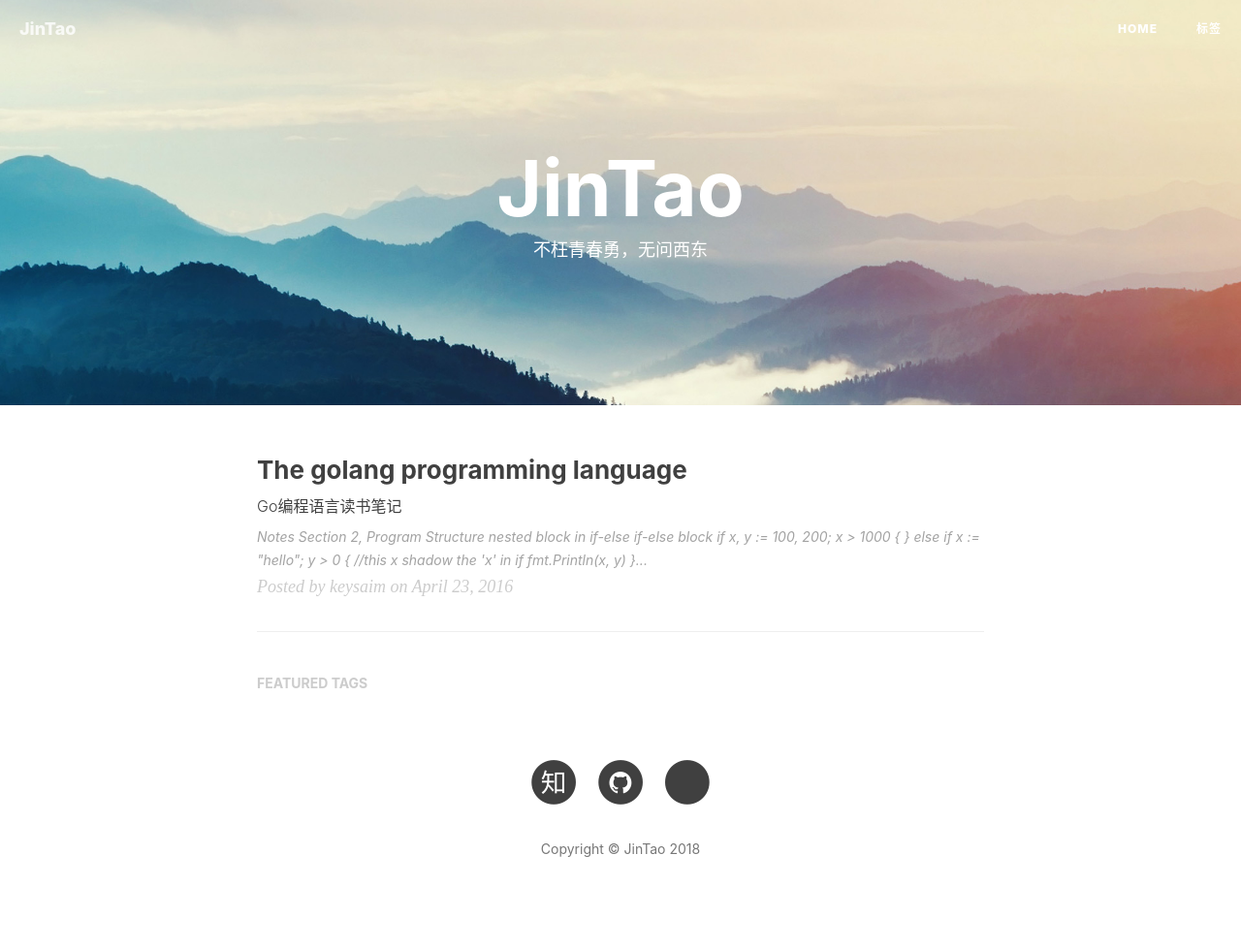
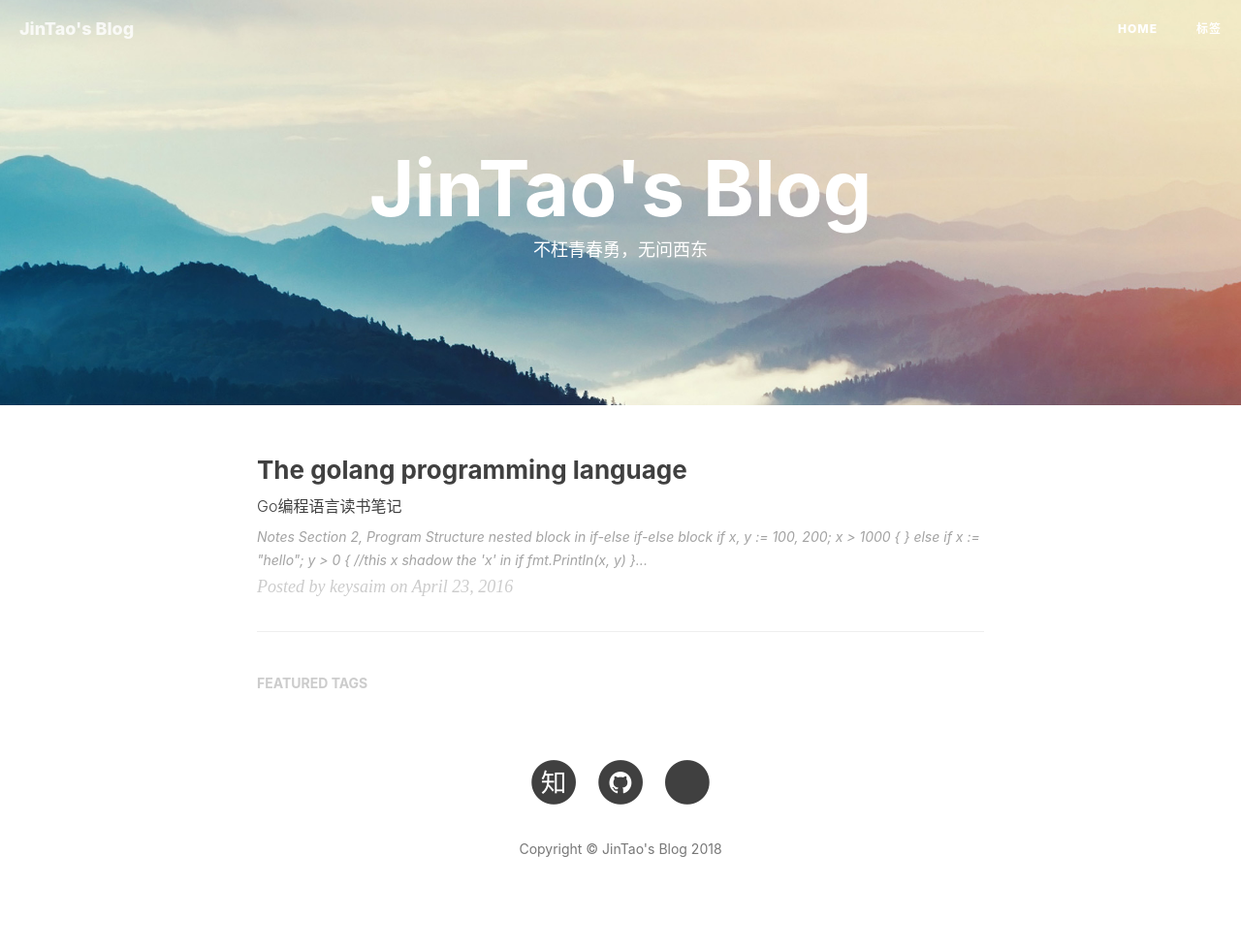
Before and after one commit to pandaKINandQUEEN/GinKo-BFU.github.io, a Jekyll site: the page built from index.html, in a window 1280 px wide. Shown: the whole page at 97% size. Built offline with Jekyll 4.4.1, drawn with Linux system fonts in a browser that asks for light colours; nearby versions of some CDN libraries; the list of posts is cut into pages by our own code; comment, search, counter and statistics services are not loaded.

Commit message:
Update _config.yml

```diff
--- a/_config.yml
+++ b/_config.yml
@@ -1,5 +1,5 @@
 # Site settings
-title: JinTao
+title: JinTao's Blog
 SEOTitle: JinTao's Blog
 header-img: img/home-bg-hill.jpg
 email: 00002@protonmainlcom
```
